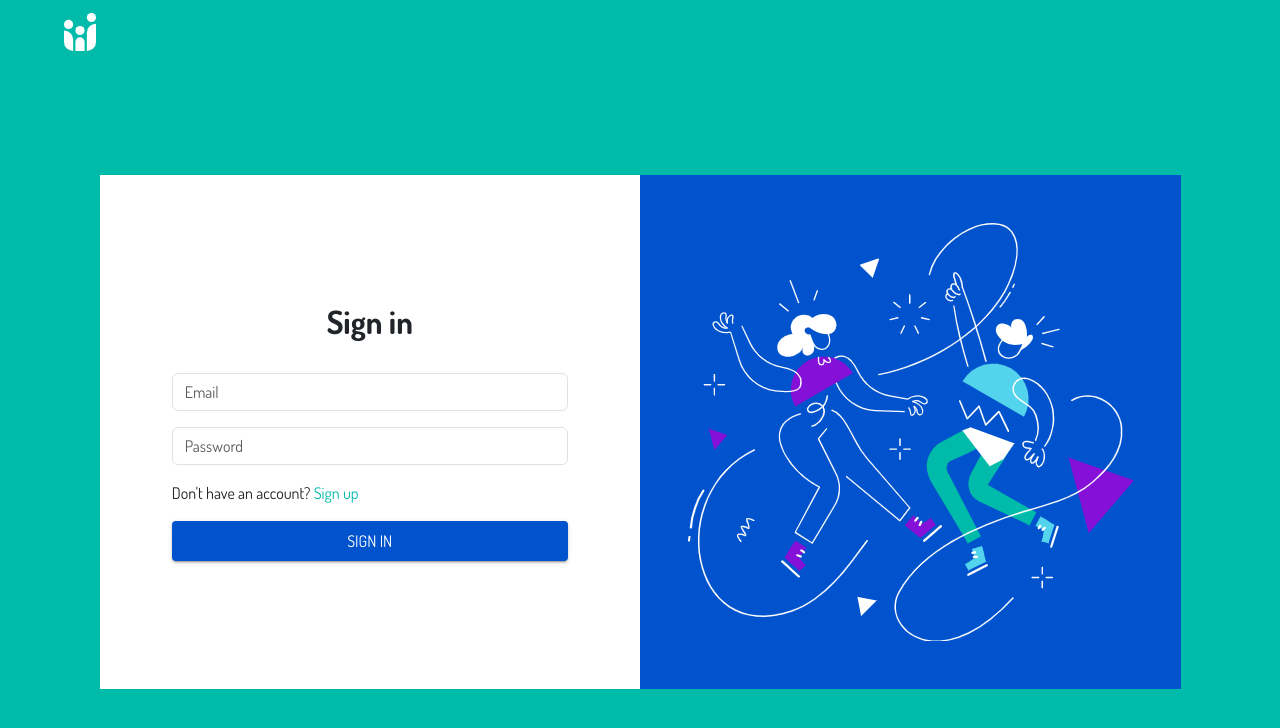
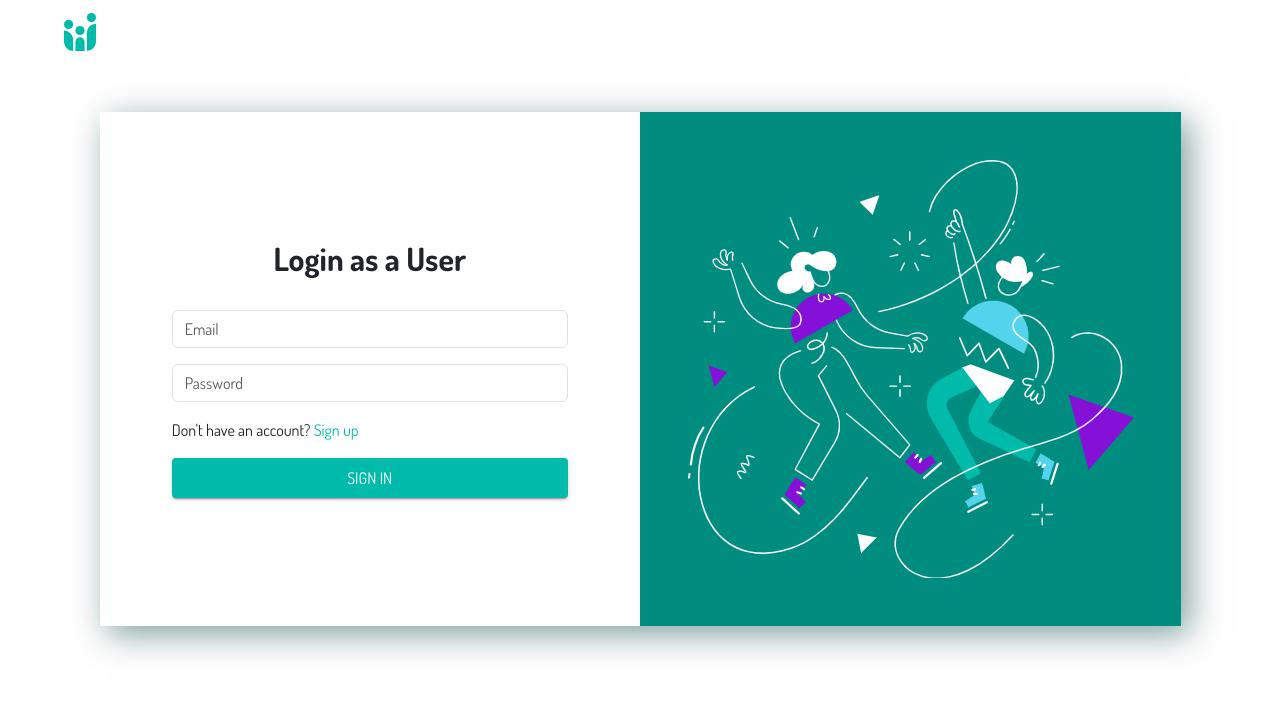
Before and after one commit to 0xosamaa/where-to-go-website-client, a React (Vite) app: page /login in a window 1280 px wide. Shown: the top 728 px of the page. Built offline with nearby package versions, Linux system fonts and the light colour scheme.

Commit message:
ui change to login and register

```diff
--- a/src/Pages/Login/Login.jsx
+++ b/src/Pages/Login/Login.jsx
@@ -13,25 +13,17 @@ import {
 } from '@mui/material';
 import React, { useEffect } from 'react';
 import { Link } from 'react-router-dom';
-import whiteLogo from '../../assets/logos/white_logo.svg';
+import mainLogo from '../../assets/logos/main_logo.svg';
 import registerIll from '../../assets/images/register/register-ill.png';
 
 const Login = () => {
-    useEffect(() => {
-        document.body.style.backgroundColor = '#00bbaa';
-
-        return () => {
-            document.body.style.backgroundColor = '#fff';
-        };
-    }, []);
-
     return (
         <>
             <AppBar
                 position="sticky"
                 color="common"
                 style={{
-                    backgroundColor: '#00bbaa',
+                    // backgroundColor: '#00bbaa',
                     boxShadow: 'none',
                 }}
             >
@@ -45,7 +37,7 @@ const Login = () => {
                                 }}
                             >
                                 <img
-                                    src={whiteLogo}
+                                    src={mainLogo}
                                     alt="Where to go"
                                     width={32}
                                 />
@@ -67,7 +59,7 @@ const Login = () => {
                                 color="inherit"
                             >
                                 <img
-                                    src={whiteLogo}
+                                    src={mainLogo}
                                     alt="Where to go"
                                     width={32}
                                 />
@@ -169,12 +161,19 @@ const Login = () => {
             </AppBar>
             <Container
                 maxWidth="lg"
-                className="d-flex justify-content-center align-items-center"
-                style={{ minHeight: 'calc(100vh - 64px)' }}
+                className="d-flex justify-content-center align-items-center mt-5"
+                style={{
+                    minHeight: "calc(100vh - 64px)'",
+                }}
             >
-                <div className="row">
+                <div
+                    className="row"
+                    style={{
+                        boxShadow: '8px 8px 32px 0 rgba(1, 60, 60, 0.5)',
+                    }}
+                >
                     <div
-                        className="col-6 p-5"
+                        className="col-12 col-lg-6 p-5"
                         style={{ backgroundColor: '#fff' }}
                     >
                         <Container
@@ -187,28 +186,28 @@ const Login = () => {
                                         variant="h2"
                                         className="text-center mb-3"
                                     >
-                                        Sign in
+                                        Login as a User
                                     </Typography>
                                 </div>
                             </div>
                             <div className="row">
-                                <div class="mb-3">
+                                <div className="mb-3">
                                     <input
                                         type="email"
-                                        class="form-control"
+                                        className="form-control"
                                         name="email"
                                         placeholder="Email"
                                     />
                                 </div>
-                                <div class="mb-3">
+                                <div className="mb-3">
                                     <input
                                         type="password"
-                                        class="form-control"
+                                        className="form-control"
                                         name="password"
                                         placeholder="Password"
                                     />
                                 </div>
-                                <div class="mb-3">
+                                <div className="mb-3">
                                     <Typography variant="p">
                                         Don't have an account?{' '}
                                         <Link to="/register">
@@ -221,12 +220,12 @@ const Login = () => {
                                         </Link>
                                     </Typography>
                                 </div>
-                                <div class="mb-3">
+                                <div className="mb-3">
                                     <Button
                                         onClick={''}
                                         className="col-12"
                                         variant="contained"
-                                        color="secondary"
+                                        color="primary"
                                     >
                                         Sign in
                                     </Button>
@@ -235,8 +234,8 @@ const Login = () => {
                         </Container>
                     </div>
                     <div
-                        className="col-6 p-5"
-                        style={{ backgroundColor: '#0053CC' }}
+                        className="col-12 col-lg-6 p-5 d-none d-lg-block"
+                        style={{ backgroundColor: 'rgb(1, 140, 128)' }}
                     >
                         <img
                             src={registerIll}
--- a/src/Pages/Register/Register.jsx
+++ b/src/Pages/Register/Register.jsx
@@ -13,17 +13,10 @@ import {
 } from '@mui/material';
 import React, { useEffect } from 'react';
 import { Link } from 'react-router-dom';
-import whiteLogo from '../../assets/logos/white_logo.svg';
+import mainLogo from '../../assets/logos/main_logo.svg';
 import registerIll from '../../assets/images/register/register-ill.png';
 
 const Register = () => {
-    useEffect(() => {
-        document.body.style.backgroundColor = '#00bbaa';
-
-        return () => {
-            document.body.style.backgroundColor = '#fff';
-        };
-    }, []);
 
     return (
         <>
@@ -31,7 +24,7 @@ const Register = () => {
                 position="sticky"
                 color="common"
                 style={{
-                    backgroundColor: '#00bbaa',
+                    // backgroundColor: '#00bbaa',
                     boxShadow: 'none',
                 }}
             >
@@ -45,7 +38,7 @@ const Register = () => {
                                 }}
                             >
                                 <img
-                                    src={whiteLogo}
+                                    src={mainLogo}
                                     alt="Where to go"
                                     width={32}
                                 />
@@ -67,7 +60,7 @@ const Register = () => {
                                 color="inherit"
                             >
                                 <img
-                                    src={whiteLogo}
+                                    src={mainLogo}
                                     alt="Where to go"
                                     width={32}
                                 />
@@ -169,12 +162,19 @@ const Register = () => {
             </AppBar>
             <Container
                 maxWidth="lg"
-                className="d-flex justify-content-center align-items-center"
-                style={{ minHeight: 'calc(100vh - 64px)' }}
+                className="d-flex justify-content-center align-items-center mt-5"
+                style={{
+                    minHeight: "calc(100vh - 64px)'",
+                }}
             >
-                <div className="row">
+                <div
+                    className="row"
+                    style={{
+                        boxShadow: '8px 8px 32px 0 rgba(1, 60, 60, 0.5)',
+                    }}
+                >
                     <div
-                        className="col-6 p-5"
+                        className="col-12 col-lg-6 p-5"
                         style={{ backgroundColor: '#fff' }}
                     >
                         <Container
@@ -192,31 +192,31 @@ const Register = () => {
                                 </div>
                             </div>
                             <div className="row">
-                                <div class="mb-3">
+                                <div className="mb-3">
                                     <input
                                         type="text"
-                                        class="form-control"
+                                        className="form-control"
                                         name="name"
                                         placeholder="Name"
                                     />
                                 </div>
-                                <div class="mb-3">
+                                <div className="mb-3">
                                     <input
                                         type="email"
-                                        class="form-control"
+                                        className="form-control"
                                         name="email"
                                         placeholder="Email"
                                     />
                                 </div>
-                                <div class="mb-3">
+                                <div className="mb-3">
                                     <input
                                         type="password"
-                                        class="form-control"
+                                        className="form-control"
                                         name="password"
                                         placeholder="Password"
                                     />
                                 </div>
-                                <div class="mb-3">
+                                <div className="mb-3">
                                     <Typography variant="p">
                                         Already have an account?{' '}
                                         <Link to="/login">
@@ -229,12 +229,12 @@ const Register = () => {
                                         </Link>
                                     </Typography>
                                 </div>
-                                <div class="mb-3">
+                                <div className="mb-3">
                                     <Button
                                         onClick={''}
                                         className="col-12"
                                         variant="contained"
-                                        color="secondary"
+                                        color="primary"
                                     >
                                         Sign up
                                     </Button>
@@ -243,8 +243,8 @@ const Register = () => {
                         </Container>
                     </div>
                     <div
-                        className="col-6 p-5"
-                        style={{ backgroundColor: '#0053CC' }}
+                        className="col-12 col-lg-6 p-5 d-none d-lg-block"
+                        style={{ backgroundColor: 'rgb(1, 140, 128)' }}
                     >
                         <img
                             src={registerIll}
```
